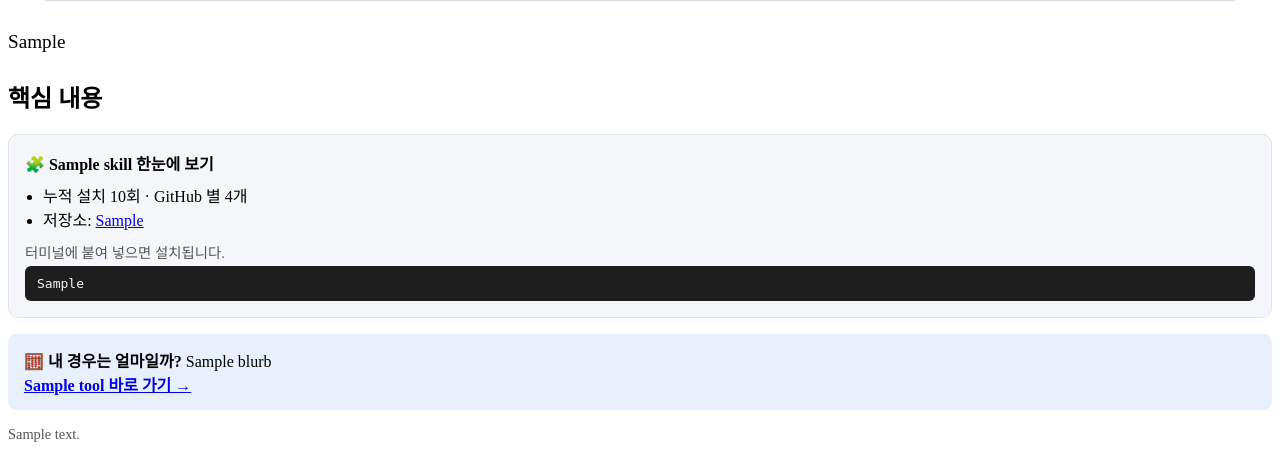
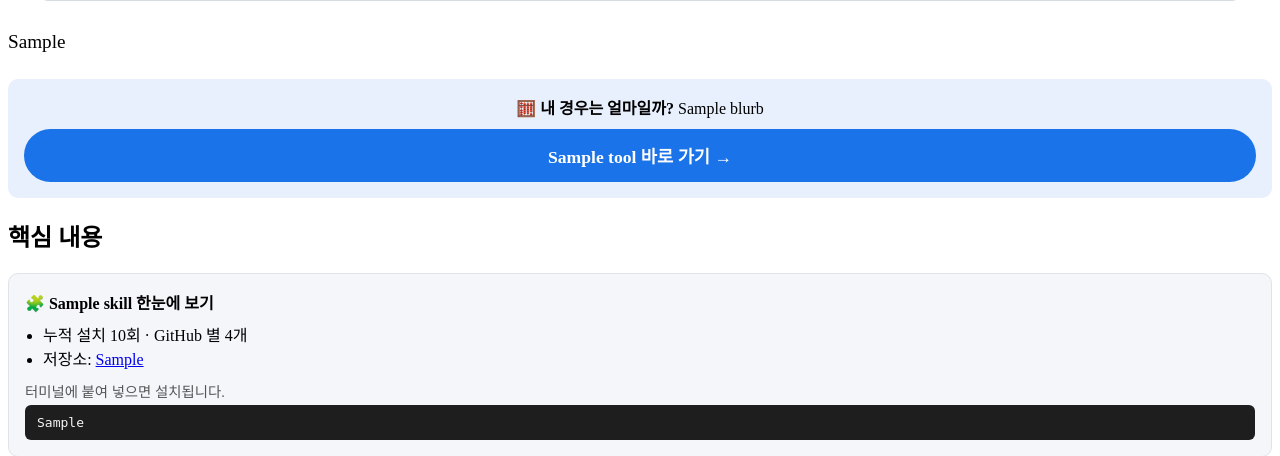
Before and after one commit to woodykim88/woodyway_blog_bot, a Python web app: template templates/post.html.j2 in a window 1280 px wide. Shown: the part 907-1363 px from the top of the page. Run offline with Jinja, Linux system fonts and the light colour scheme; the template is opened without the code that fills it: most values are stand-ins (such as "Sample title", 1, 10 or a date in 2020); grey boxes marked "Sample" are stand-in pictures.

Commit message:
feat: 계산기 버튼을 도입부 바로 아래로 올리고 글 끝에 한 번 더
블로그 검색 클릭이 0이라 글이 계산기 사이트로 사람을 보내는 역할을 키운다.

Co-Authored-By: Claude Opus 5.5 <noreply@anthropic.com>

```diff
--- a/templates/post.html.j2
+++ b/templates/post.html.j2
@@ -6,6 +6,12 @@
 {% for p in hook_paragraphs %}
 <p style="font-size:1.2em;line-height:1.8;font-weight:500;">{{ p }}</p>
 {% endfor %}
+{% if tool %}
+<div style="padding:16px;background:#e8f0fe;border-radius:10px;margin:16px 0;text-align:center;">
+  <p style="margin:0 0 10px;">🧮 <strong>내 경우는 얼마일까?</strong> {{ tool.blurb }}</p>
+  <a href="{{ tool.url }}" target="_blank" rel="noopener" style="display:block;padding:14px 18px;background:#1a73e8;color:#fff;border-radius:999px;text-decoration:none;font-weight:bold;font-size:1.1em;">{{ tool.title }} 바로 가기 →</a>
+</div>
+{% endif %}
 {% set summary_card = infographic.get('summary') %}
 {% if summary_card %}
 <div style="text-align:center;margin:20px 0;">
@@ -33,11 +39,6 @@
   <p style="margin:0 0 4px;font-size:0.9em;color:#555;">터미널에 붙여 넣으면 설치됩니다.</p>
   <pre style="margin:0;padding:10px 12px;background:#1e1e1e;color:#f5f5f5;border-radius:6px;overflow-x:auto;white-space:pre;"><code>{{ skill.install_cmd }}</code></pre>
 </div>
-{% endif %}
-{% if tool %}
-
-<p style="padding:14px 16px;background:#e8f0fe;border-radius:8px;">🧮 <strong>내 경우는 얼마일까?</strong> {{ tool.blurb }}<br>
-  <a href="{{ tool.url }}" target="_blank" rel="noopener" style="font-weight:bold;">{{ tool.title }} 바로 가기 →</a></p>
 {% endif %}
 
 {% if as_of_note %}
@@ -79,6 +80,9 @@
   <li>{{ item }}</li>
 {% endfor %}
 </ol>
+{% if tool %}
+<p style="padding:14px 16px;background:#e8f0fe;border-radius:8px;">🧮 다 읽으셨다면 내 숫자로 확인해 보세요. <a href="{{ tool.url }}" target="_blank" rel="noopener" style="font-weight:bold;">{{ tool.title }} 바로 가기 →</a></p>
+{% endif %}
 {% set checklist_card = infographic.get('checklist') %}
 {% if checklist_card %}
 <div style="text-align:center;margin:20px 0;">
```
Also changed, not shown: tests/test_tools.py (+9 -0 lines).
